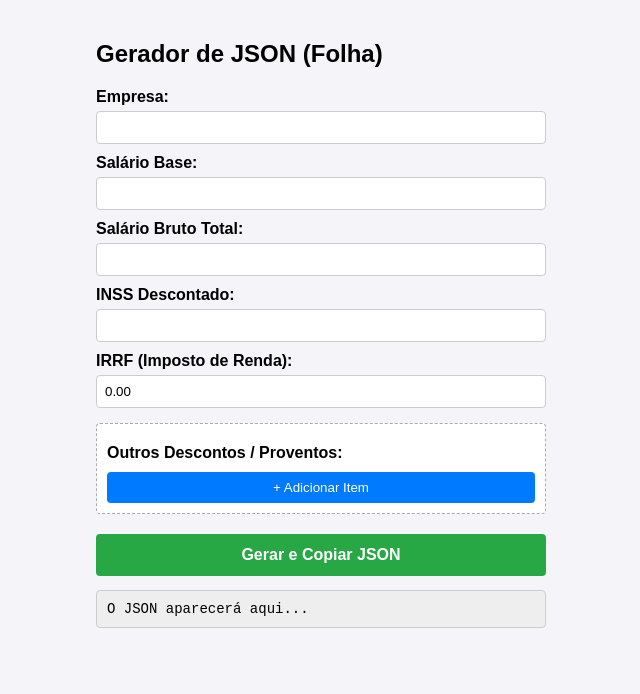
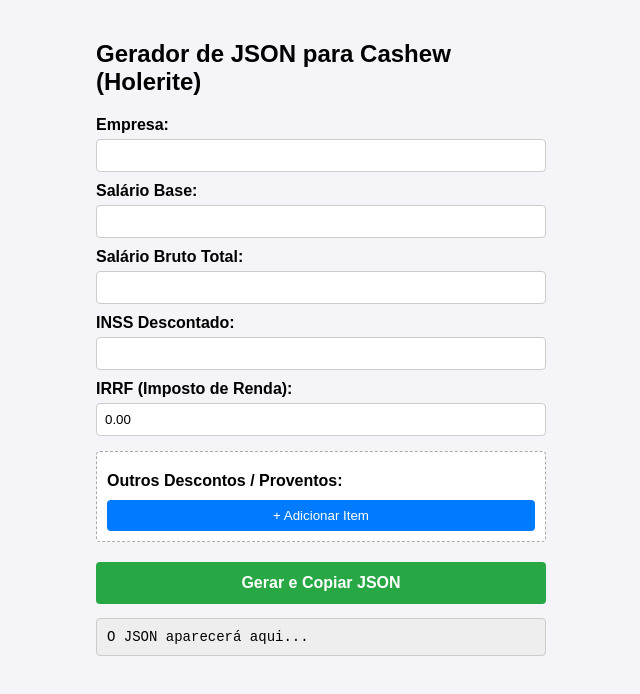
Before and after one commit to Geovane-Ievenes/my-cashew-utilities, a plain HTML site: page holerite-to-cashew.html in a window 1280 px wide. Shown: the whole page, without its empty margins (319-959 px from the left). Drawn offline with Linux system fonts and the light colour scheme.

Commit message:
Update holerite-to-cashew.html

```diff
--- a/holerite-to-cashew.html
+++ b/holerite-to-cashew.html
@@ -3,7 +3,7 @@
 <head>
     <meta charset="UTF-8">
     <meta name="viewport" content="width=device-width, initial-scale=1.0">
-    <title>Gerador de Holerite JSON v2.0</title>
+    <title>Gerador de Holerite JSON para Cashew</title>
     <style>
         body { font-family: Arial, sans-serif; padding: 20px; max-width: 450px; margin: auto; background-color: #f4f4f9; }
         label { font-weight: bold; margin-top: 10px; display: block; }
@@ -24,7 +24,7 @@
 </head>
 <body>
 
-    <h2>Gerador de JSON (Folha)</h2>
+    <h2>Gerador de JSON para Cashew (Holerite)</h2>
 
     <label>Empresa:</label>
     <input type="text" id="empresa" value="">
```
